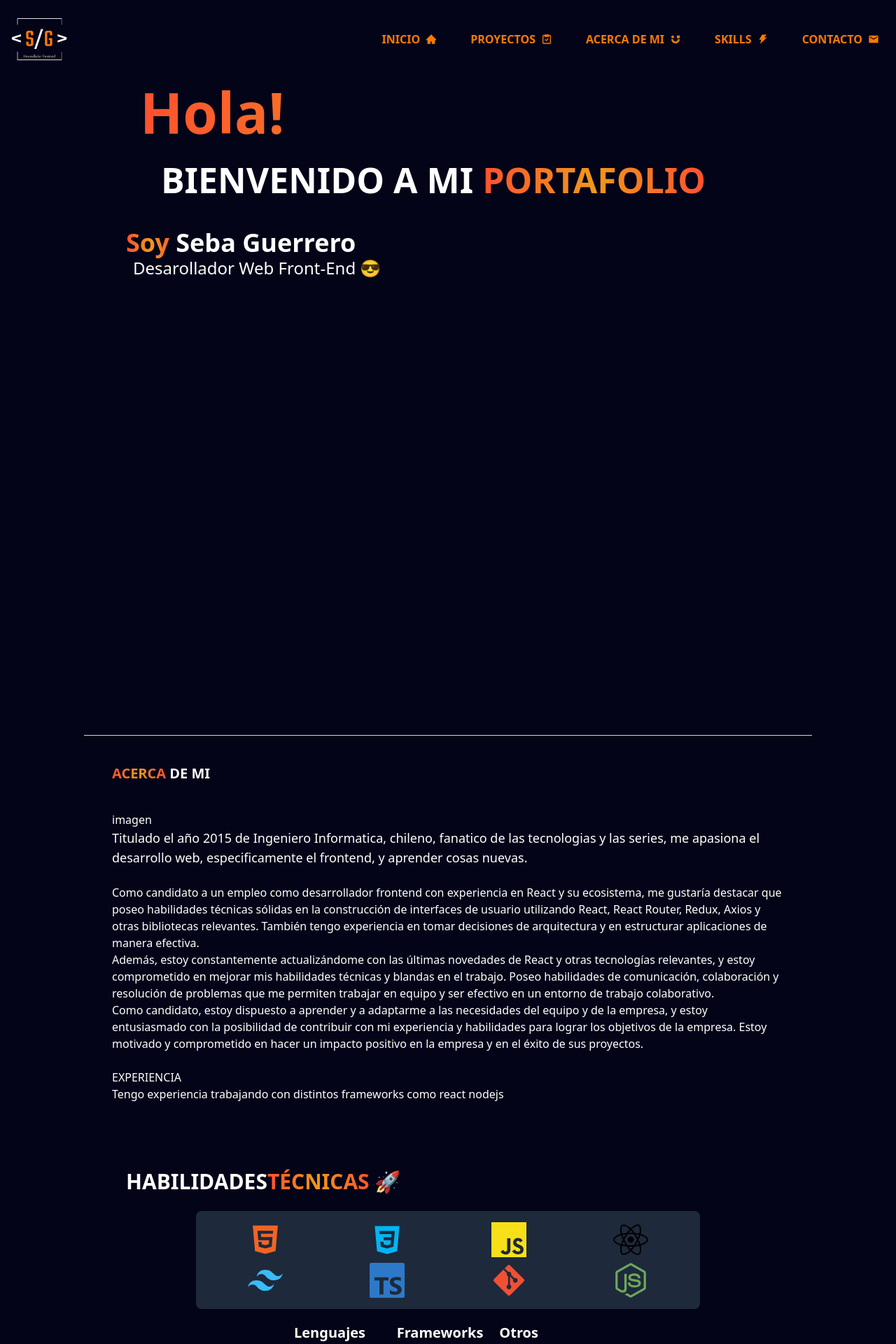
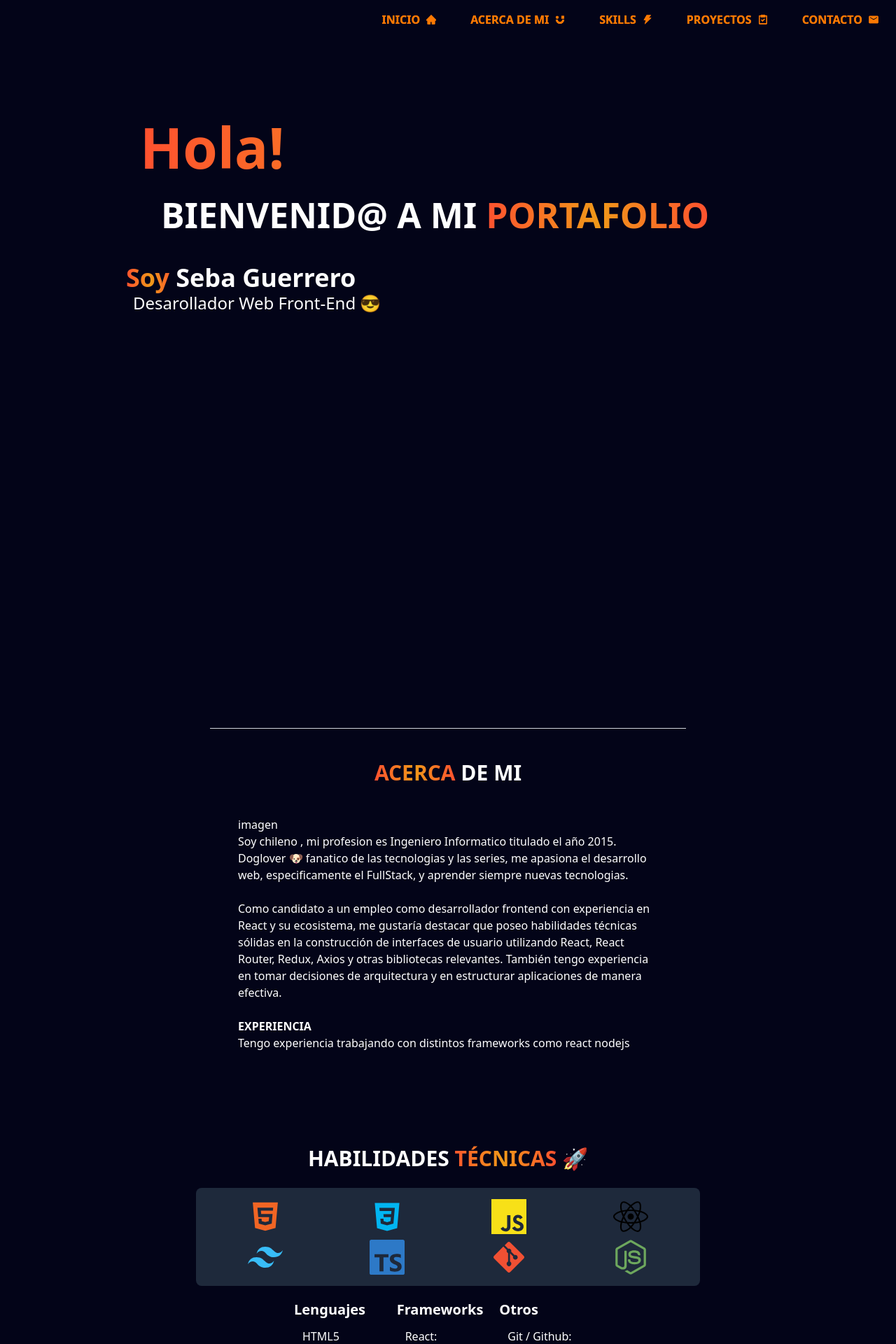
Before and after one commit to sebaguerrero15/portafolio, a Next.js app: page / in a window 1280 px wide. Shown: the top 1920 px of the page at 70% size. Built offline with nearby package versions, Linux system fonts and the light colour scheme.

Commit message:
actualizacion

```diff
--- a/package.json
+++ b/package.json
@@ -11,6 +11,7 @@
   "dependencies": {
     "@react-icons/all-files": "^4.1.0",
     "@tailwindcss/typography": "^0.5.9",
+    "animate.css": "^4.1.1",
     "eslint": "8.36.0",
     "eslint-config-next": "13.2.4",
     "next": "13.2.4",
--- a/src/components/footer.js
+++ b/src/components/footer.js
@@ -6,7 +6,7 @@ import { AiOutlineInstagram } from "@react-icons/all-files/ai/AiOutlineInstagram
 
 const Footer = () => {
   return (
-    <footer className="flex-shrink-0 bg-[#292929] py-8 items-center">
+    <footer className="flex-shrink-0 bg-black py-8 items-center">
       <div className="container mx-auto text-center grid grid-cols-3">
         <nav className="text-[#FC7903] font-bold grid justify-center mt-5 text-sm">
           <Link
--- a/src/components/navbar.js
+++ b/src/components/navbar.js
@@ -1,6 +1,6 @@
 import Link from "next/link";
-import Image from "next/image";
-import {useState, useEffect, useRef} from "react"
+import { Link as Scroll } from "react-scroll";
+import {useState, useEffect} from "react"
 import { CgUserlane } from "@react-icons/all-files/cg/CgUserlane";
 import { BiTask } from "@react-icons/all-files/bi/BiTask";
 import { AiFillHome } from "@react-icons/all-files/ai/AiFillHome";
@@ -8,17 +8,9 @@ import { MdEmail } from "@react-icons/all-files/md/MdEmail";
 import { AiFillThunderbolt } from "@react-icons/all-files/ai/AiFillThunderbolt";
 
 
-
-
-
 const Navbar = () => {
 
-  const etiquetaRef = useRef(null)
   const [isActive, setIsActive] = useState(false)
-
-const scrollToEtiqueta = () => {
-  etiquetaRef.current.scrollIntoView({ behavior: 'smooth' });
-};
 
 
 useEffect(() => {
@@ -31,39 +23,33 @@ useEffect(() => {
 
     <header>
     <nav>
-      <div className={`${isActive ? "bg-white py-4 shadow-md" : "bg-none py-4"} flex justify-between px-4 fixed items-center w-full transition-all z-10 top-0`}>
-        <div>
-        <Link href="/">
-            <Image src="/img/logo.png"
-            width={80}
-            height={80}
-            alt='logotipo-personal-header'
-            />
-            </Link>
-            </div>
-            <div className="flex space-x-8 text-md">
-
-              <Link href="/"  className="text-[#FC7903] font-bold flex gap-2 items-center hover:bg-[#292929] hover:rounded-md p-2">
+      <ul className={`${isActive ? "bg-black py-2 shadow-md" : "bg-none py-2"} flex justify-end px-4 fixed items-center w-full transition-all z-10 top-0 space-x-8 text-md"`}>
+            <li>
+              <Link href="/" className="text-[#FC7903] font-bold flex gap-2 items-center hover:bg-[#292929] hover:rounded-md p-2">
                 INICIO <AiFillHome />
                 </Link>
-
-              <button onClick={scrollToEtiqueta} className="text-[#FC7903] font-bold flex gap-2 items-center hover:bg-[#292929] hover:rounded-md p-2">
+                </li>
+                <li>
+              <Scroll activeClass="active" to="about" smooth={true} duration={1500} offset={-100} className="text-[#FC7903] font-bold flex gap-2 items-center hover:bg-[#292929] cursor-pointer hover:rounded-md p-2">
+                ACERCA DE MI <CgUserlane />
+              </Scroll>
+              </li>
+              <li>
+              <Scroll activeClass="active" to="skills" smooth={true} duration={1500} offset={-100} className="text-[#FC7903] font-bold flex gap-2 items-center hover:bg-[#292929] cursor-pointer hover:rounded-md p-2">
+                SKILLS <AiFillThunderbolt />
+              </Scroll>
+              </li>
+              <li>
+              <Scroll activeClass="active" to="proyectos" smooth={true} duration={1500} offset={-100} className="text-[#FC7903] font-bold flex gap-2 items-center hover:bg-[#292929] cursor-pointer hover:rounded-md p-2">
                 PROYECTOS <BiTask />
-                </button>
-
-              <Link
-               href="/about"
-                className="text-[#FC7903] font-bold flex gap-2 items-center hover:bg-[#292929] hover:rounded-md p-2">
-                ACERCA DE MI <CgUserlane />
-              </Link>
-              <Link href="/skills" className="text-[#FC7903] font-bold flex gap-2 items-center hover:bg-[#292929] hover:rounded-md p-2">
-                SKILLS <AiFillThunderbolt />
-              </Link>
-              <Link href="/contacto" className="text-[#FC7903] font-bold flex gap-2 items-center hover:bg-[#292929] hover:rounded-md p-2">
+                </Scroll>
+                </li>
+              <li>
+              <Scroll activeClass="active" to="contacto" smooth={true} duration={1500} offset={-100} className="text-[#FC7903] font-bold flex gap-2 items-center hover:bg-[#292929] cursor-pointer hover:rounded-md p-2">
                 CONTACTO <MdEmail />
-              </Link>
-            </div>
-        </div>
+              </Scroll>
+            </li>
+        </ul>
     </nav>
     </header>
   );
--- a/src/pages/_document.js
+++ b/src/pages/_document.js
@@ -12,13 +12,17 @@ export default function Document() {
           rel="stylesheet"
         />
         <link
+    rel="stylesheet"
+    href="https://cdnjs.cloudflare.com/ajax/libs/animate.css/4.1.1/animate.min.css"
+  />
+        {/* <link
           rel="stylesheet"
           href="https://cdnjs.cloudflare.com/ajax/libs/normalize/8.0.1/normalize.css"
           integrity="sha512-oHDEc8Xed4hiW6CxD7qjbnI+B07vDdX7hEPTvn9pSZO1bcRqHp8mj9pyr+
                 8RVC2GmtEfI2Bi9Ke9Ass0as+zpg=="
           crossorigin="anonymous"
           referrerpolicy="no-referrer"
-        />
+        /> */}
       </Head>
 
       <body className="bg-[#030418]">
--- a/src/pages/about.js
+++ b/src/pages/about.js
@@ -5,14 +5,14 @@ const About = () => {
 
   return (
 
-      <section className="p-10 m-8 mt-[150px] mx-[120px] border-t border-gray-300">
-        <h2 className="text-white uppercase font-bold mb-10 text-xl"><span className="text-transparent bg-clip-text bg-gradient-to-r from-[#FF512F] via-[#F09819] to-[#FF512F] font-extrabold">Acerca</span> de Mi</h2>
+      <section id="about" className="p-10 mx-[300px] my-[90px] border-t border-gray-300">
+        <h2 className="text-white text-center uppercase font-bold mb-10 text-[30px]"><span className="text-transparent bg-clip-text bg-gradient-to-r from-[#FF512F] via-[#F09819] to-[#FF512F] font-extrabold">Acerca</span> de Mi</h2>
         <span className="text-white">imagen</span>
-        <article className="text-white container">
-          <p className="text-lg">
-            Titulado el año 2015 de Ingeniero Informatica, chileno,
-            fanatico de las tecnologias y las series, me apasiona el desarrollo web, especificamente el frontend,
-            y aprender cosas nuevas.
+        <article className="text-white container text-md">
+          <p>
+            Soy chileno , mi profesion es Ingeniero Informatico titulado el año 2015. Doglover 🐶
+            fanatico de las tecnologias y las series, me apasiona el desarrollo web, especificamente el FullStack,
+            y aprender siempre nuevas tecnologias.
           </p>
           <br />
           <p>
@@ -24,27 +24,12 @@ const About = () => {
             decisiones de arquitectura y en estructurar aplicaciones de manera
             efectiva.
             </p>
-            <p>
-              Además, estoy constantemente actualizándome con las últimas
-              novedades de React y otras tecnologías relevantes, y estoy
-              comprometido en mejorar mis habilidades técnicas y blandas en el
-              trabajo. Poseo habilidades de comunicación, colaboración y
-              resolución de problemas que me permiten trabajar en equipo y ser
-              efectivo en un entorno de trabajo colaborativo.
-            </p>
-            <p>
-              Como candidato, estoy dispuesto a aprender y a adaptarme a las
-              necesidades del equipo y de la empresa, y estoy entusiasmado con
-              la posibilidad de contribuir con mi experiencia y habilidades para
-              lograr los objetivos de la empresa. Estoy motivado y comprometido
-              en hacer un impacto positivo en la empresa y en el éxito de sus
-              proyectos.
-            </p>
+
         </article>
         <br />
 
         <article className="text-white container">
-          <h2 className="uppercase">Experiencia</h2>
+          <h2 className="uppercase font-bold">Experiencia</h2>
           <p>
             Tengo experiencia trabajando con distintos frameworks como react nodejs
           </p>
--- a/src/pages/contacto.js
+++ b/src/pages/contacto.js
@@ -1,12 +1,18 @@
-import Layout from "@/components/layout"
-
 const Contacto = () => {
   return (
+    <section id="contacto">
+        <h2 className="text-white text-center uppercase font-bold mb-10 text-[30px]"><span className="text-transparent bg-clip-text bg-gradient-to-r from-[#FF512F] via-[#F09819] to-[#FF512F] font-extrabold">Contacto</span></h2>
+      <form className="grid justify-center mb-10">
+        <input className="p-1" type="text" placeholder="Nombre" />
+        <br />
+        <input className="p-1" type="text" placeholder="Correo" />
+        <br />
+        <button className="text-white p-4 border-2 rounded-lg bg-orange-600 text-lg uppercase hover:bg-orange-700">
+          Enviar
+        </button>
+      </form>
+    </section>
+  );
+};
 
-      Contacto
-
-
-  )
-}
-
-export default Contacto
+export default Contacto;
--- a/src/pages/index.js
+++ b/src/pages/index.js
@@ -3,35 +3,36 @@ import About from "./about";
 import Skills from "./skills";
 import Proyectos from "./proyectos";
 import Contacto from "./contacto"
-
+import Navbar from "@/components/navbar";
+import 'animate.css';
 
 
 export default function Home() {
 
 
-
   return (
     <>
       <Layout
-        title={"Inicio"}
+        title={"Portafolio"}
         description={"Portafolio de Proyectos Personales"}
       >
 
+        <Navbar />
 
-        <main className=" h-screen w-full mt-[100px]">
+        <main id="inicio" className="h-screen w-full mt-[150px]">
           <section>
-            <h1 className=" text-[80px] ml-[200px] font-extrabold text-transparent bg-clip-text bg-gradient-to-r from-[#FF512F] via-[#F09819] to-[#FF512F]">Hola!</h1>
+            <h1 className="animate__bounce text-[80px] ml-[200px] font-extrabold text-transparent bg-clip-text bg-gradient-to-r from-[#FF512F] via-[#F09819] to-[#FF512F]">Hola!</h1>
 
-            <h2 className="text-white uppercase font-extrabold text-[50px] ml-[230px]" mt-8>Bienvenido a mi <span className="text-transparent bg-clip-text bg-gradient-to-r from-[#FF512F] via-[#F09819] to-[#FF512F] font-extrabold">Portafolio</span></h2>
+            <h2 className="text-white uppercase font-extrabold text-[50px] ml-[230px] animate__backInRight" mt-8>Bienvenid@ a mi <span className="text-transparent bg-clip-text bg-gradient-to-r from-[#FF512F] via-[#F09819] to-[#FF512F] font-extrabold">Portafolio</span></h2>
 
             <h3 className="text-4xl text-white font-bold mt-8 ml-[180px]"><span className="text-transparent bg-clip-text bg-gradient-to-r from-[#FF512F] via-[#F09819] to-[#FF512F]">Soy </span>Seba Guerrero</h3>
             <p className="text-2xl font-light text-white ml-[190px]">Desarollador Web Front-End 😎</p>
           </section>
         </main>
-        <About />
-        <Skills />
-        <Proyectos />
-        <Contacto />
+        <About id="about"/>
+        <Skills id="skills"/>
+        <Proyectos id="proyectos"/>
+        <Contacto id="contacto"/>
 
       </Layout>
     </>
--- a/src/pages/proyectos.js
+++ b/src/pages/proyectos.js
@@ -34,13 +34,9 @@ const Proyectos = () => {
   ];
 
   return (
-    // <Layout
-    // title={'Proyectos'}
-    // description={'Proyectos Front-end Realizados'}
-    // >
 
   <section className="container m-auto mt-10">
-    <h2 className="text-white uppercase font-bold mb-10 text-lg">Mis proyectos <span className="text-transparent bg-clip-text bg-gradient-to-r from-[#FF512F] via-[#F09819] to-[#FF512F] font-extrabold">Realizados</span></h2>
+    <h2 id="proyectos" className="text-white uppercase font-bold mb-10 text-[30px] text-center">Mis proyectos <span className="text-transparent bg-clip-text bg-gradient-to-r from-[#FF512F] via-[#F09819] to-[#FF512F] font-extrabold">Realizados</span></h2>
     <ul className="grid grid-cols-2 text-white">
       {trabajos.map((trabajo) => (
         <li key={trabajo.id} className="bg-[#1E293B] m-auto h-[580px] w-[600px] rounded-md mb-11">
--- a/src/pages/skills.js
+++ b/src/pages/skills.js
@@ -1,4 +1,3 @@
-import Layout from "@/components/layout";
 import { AiFillHtml5 } from "@react-icons/all-files/ai/AiFillHtml5";
 import { DiCss3 } from "@react-icons/all-files/di/DiCss3";
 import { SiJavascript } from "@react-icons/all-files/si/SiJavascript";
@@ -12,10 +11,10 @@ import { FaReact } from "@react-icons/all-files/fa/FaReact";
 const Skills = () => {
 
   return (
-    <>
-      <section className=" text-white">
-        <h3 className="font-bold mt-[50px] mx-[180px] mb-5 uppercase text-[30px]">
-          Habilidades<span className="text-transparent bg-clip-text bg-gradient-to-r from-[#FF512F] via-[#F09819] to-[#FF512F] font-extrabold">Técnicas</span> 🚀
+    <section id="skills">
+      <div className="text-white">
+        <h3 className="font-bold mt-[50px] text-center mb-5 uppercase text-[30px]">
+          Habilidades<span className="text-transparent bg-clip-text bg-gradient-to-r from-[#FF512F] via-[#F09819] to-[#FF512F] font-extrabold"> Técnicas</span> 🚀
         </h3>
         <div className="grid grid-cols-4 gap-2 text-[50px] bg-[#1E293B] rounded-lg mx-[280px] p-4 place-items-center">
           <span className="text-[#F16524]">
@@ -74,14 +73,12 @@ const Skills = () => {
           </div>
 
         </div>
-      </section>
+      </div>
 
-      <hr className="mt-10"/>
-
-      <h3 className="text-white mx-[180px] font-bold mt-[50px] mb-5 uppercase text-[30px]">
-          Habilidades<span className="text-transparent bg-clip-text bg-gradient-to-r from-[#FF512F] via-[#F09819] to-[#FF512F] font-extrabold"> Blandas</span> 🐱‍🏍
+      <h3 className="text-white text-center font-bold mt-[50px] mb-5 uppercase text-[30px]">
+          Habilidades<span className="text-transparent bg-clip-text bg-gradient-to-r from-[#FF512F] via-[#F09819] to-[#FF512F] font-extrabold"> Blandas</span>
         </h3>
-      <section className="text-white m-10 mx-[180px] text-md bg-[#1E293B] rounded-lg p-7 mb-[100px]">
+      <div className="text-white m-10 mx-[180px] text-md bg-[#1E293B] rounded-lg p-7 mb-[100px]">
         <p>
           <span className="font-bold text-md">Comunicacion efectiva:</span> Tengo la capacidad
           de comunicarme de manera efectiva con compañeros de trabajo, clientes
@@ -105,9 +102,9 @@ const Skills = () => {
           <span className="font-bold text-md">Adaptabilidad:</span> Me adapto a los cambios en el
           entorno de trabajo, tengo la disposición de aprender de forma rápida y efectiva.
         </p>
-      </section>
+      </div>
 
-  </>
+  </section>
   );
 };
 
--- a/src/styles/globals.css
+++ b/src/styles/globals.css
@@ -1,3 +1,9 @@
 @tailwind base;
 @tailwind components;
 @tailwind utilities;
+
+body {
+    margin: 0;
+    padding: 0;
+    box-sizing: border-box;
+}
```
Also changed, not shown: src/ref/scroll.js (deleted), 1 other file (tests, documents, lock files or other folders).
